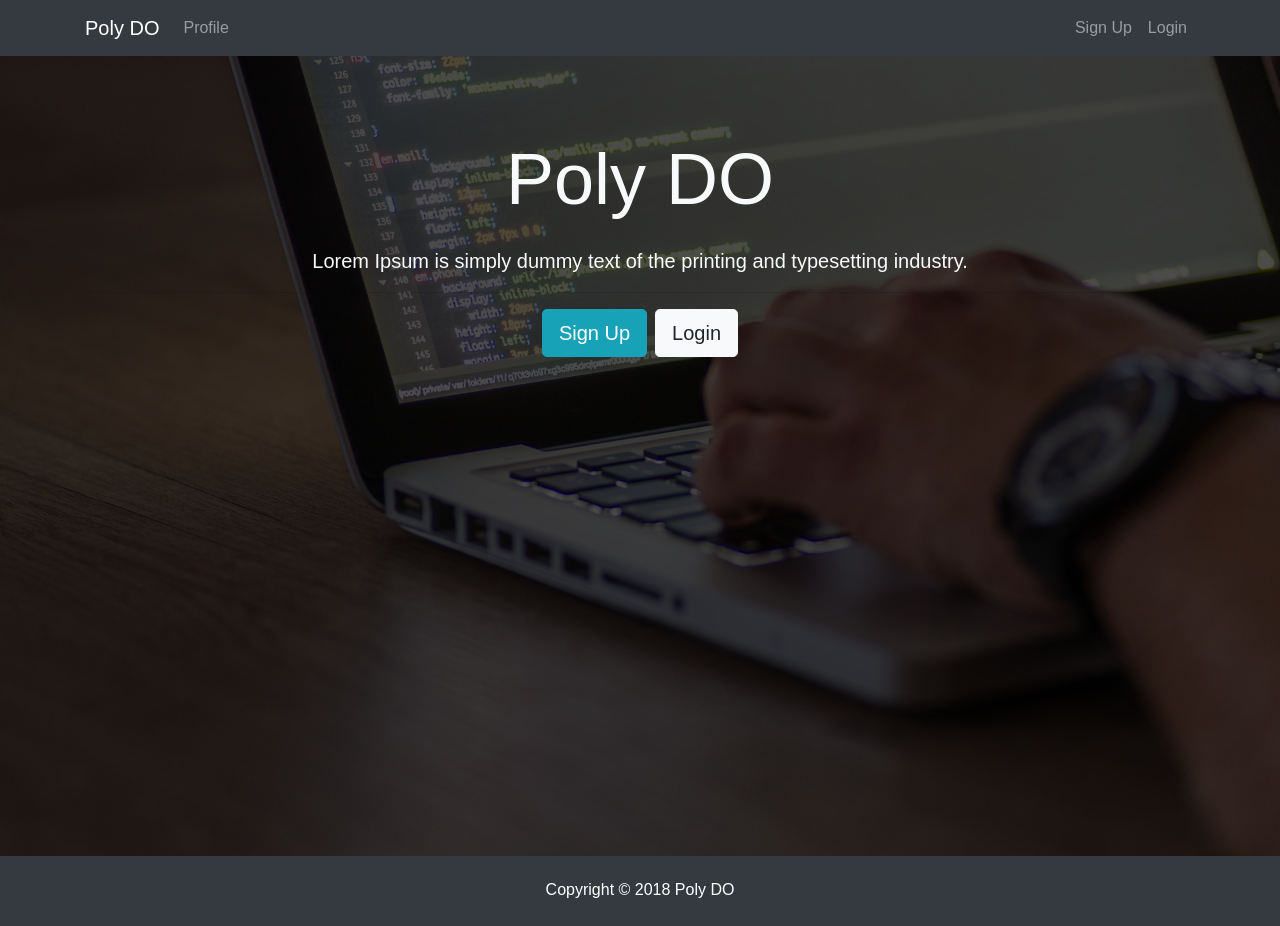
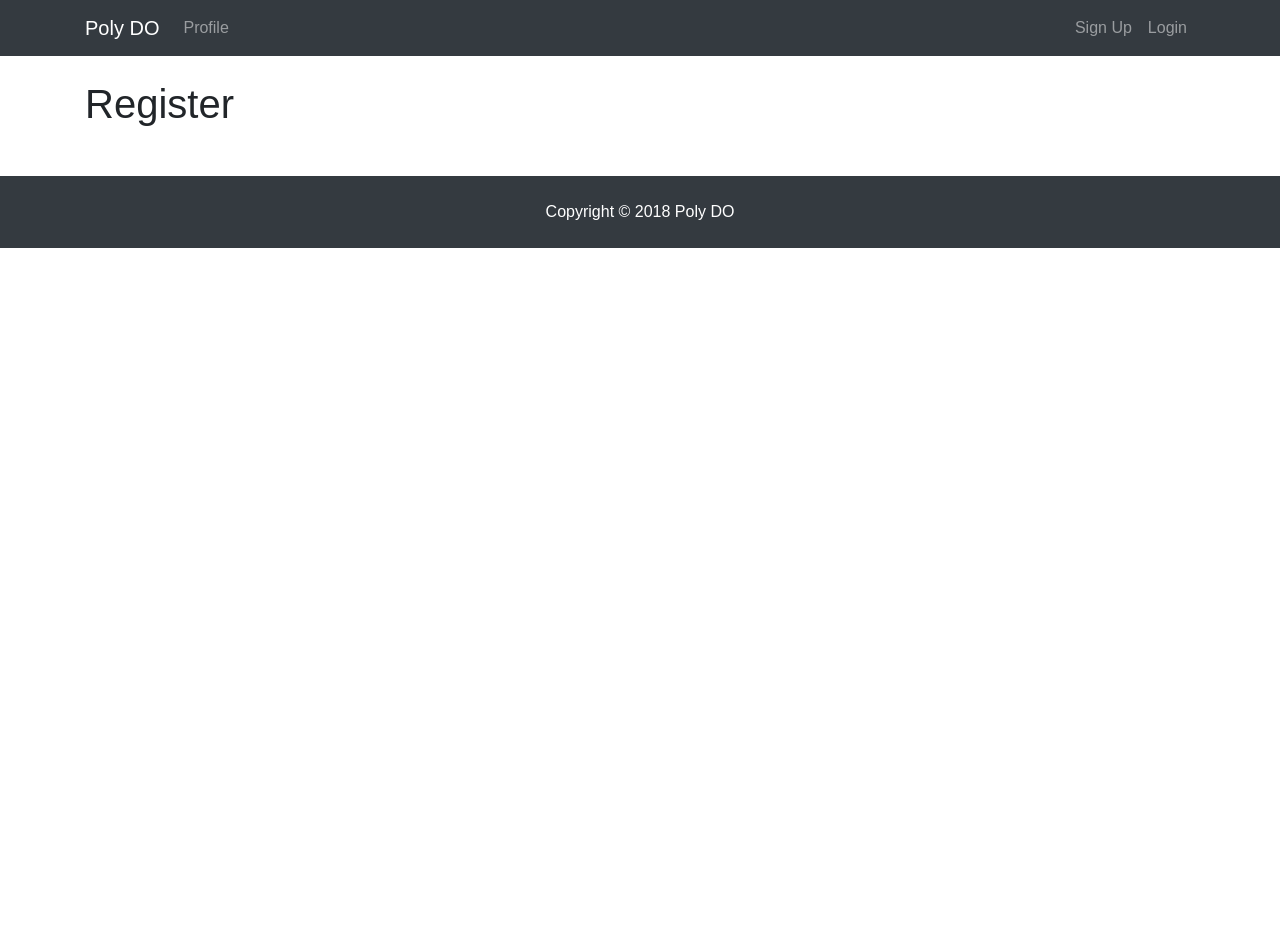
Before and after one commit to arionitmisini/poly-do, a React (Create React App) app in the folder client/: page /register in a window 1280 px wide. After the commit the page ends 800 px from the top, so only its background shows below. Built offline with nearby package versions, Linux system fonts and the light colour scheme.

Commit message:
Updated: Register and Login form

```diff
--- a/client/src/App.js
+++ b/client/src/App.js
@@ -3,6 +3,8 @@ import {BrowserRouter as Router, Route} from "react-router-dom";
 import Navbar from "./components/layout/Navbar";
 import Footer from "./components/layout/Footer";
 import Landing from "./components/layout/Landing";
+import Login from "./components/auth/Login";
+import Register from "./components/auth/Register";
 import './App.css';
 
 class App extends Component {
@@ -12,7 +14,10 @@ class App extends Component {
       <div className="App">
       <Navbar/>
       <Route exact path="/" component = {Landing}/>
-      <Landing/>
+      <div className="container">
+         <Route exact path="/register" component = {Register}/>
+         <Route exact path="/login" component = {Login}/>
+      </div>
       <Footer/>
       </div>
       </Router>
--- a/client/src/components/auth/Login.js
+++ b/client/src/components/auth/Login.js
@@ -1,12 +1,13 @@
 import React, { Component } from 'react'
+import {Link} from "react-router-dom"
 
 class Login extends Component {
   render() {
     return (
       <div>
-
+        <h1>Login</h1>
       </div>
-    )
+    );
   }
 }
 
--- a/client/src/components/auth/Register.js
+++ b/client/src/components/auth/Register.js
@@ -0,0 +1,14 @@
+import React, { Component } from 'react'
+import {Link} from "react-router-dom"
+
+class Register extends Component {
+  render() {
+    return (
+      <div>
+        <h1>Register</h1>
+      </div>
+    );
+  }
+}
+
+export default Register;
--- a/client/src/components/layout/Landing.js
+++ b/client/src/components/layout/Landing.js
@@ -1,4 +1,5 @@
 import React, { Component } from 'react'
+import {Link} from "react-router-dom"
 
 class Landing extends Component {
   render() {
@@ -13,8 +14,8 @@ class Landing extends Component {
                     </h1>
                     <p className="lead"> Lorem Ipsum is simply dummy text of the printing and typesetting industry.</p>
                     <hr />
-                    <a href="register.html" className="btn btn-lg btn-info mr-2">Sign Up</a>
-                    <a href="login.html" className="btn btn-lg btn-light">Login</a>
+                    <Link  to="/register" className="btn btn-lg btn-info mr-2">Sign Up</Link>
+                    <Link to="/login" className="btn btn-lg btn-light">Login </Link>
                 </div>
                 </div>
             </div>
--- a/client/src/components/layout/Navbar.js
+++ b/client/src/components/layout/Navbar.js
@@ -1,4 +1,5 @@
 import React, { Component } from 'react'
+import {Link} from "react-router-dom"
 
 class Navbar extends Component {
   render() {
@@ -6,7 +7,7 @@ class Navbar extends Component {
       <div>
         <nav className="navbar navbar-expand-sm navbar-dark bg-dark mb-4">
         <div className="container">
-                <a className="navbar-brand" href="landing.html">Poly DO</a>
+                <Link className="navbar-brand" to="/">Poly DO</Link>
                 <button className="navbar-toggler" type="button" data-toggle="collapse" data-target="#mobile-nav">
                     <span className="navbar-toggler-icon"></span>
                 </button>
@@ -14,17 +15,19 @@ class Navbar extends Component {
                 <div className="collapse navbar-collapse" id="mobile-nav">
                     <ul className="navbar-nav mr-auto">
                     <li className="nav-item">
-                        <a className="nav-link" href="profiles.html"> Profile
-                        </a>
+                        <Link className="nav-link" to="/profile">
+                        {''}
+                        Profile
+                        </Link>
                     </li>
                     </ul>
 
                     <ul className="navbar-nav ml-auto">
                     <li className="nav-item">
-                        <a className="nav-link" href="register.html">Sign Up</a>
+                        <Link className="nav-link" to="/register">Sign Up</Link>
                     </li>
                     <li className="nav-item">
-                        <a className="nav-link" href="login.html">Login</a>
+                        <Link className="nav-link" to="/login">Login</Link>
                     </li>
                     </ul>
                 </div>
```
